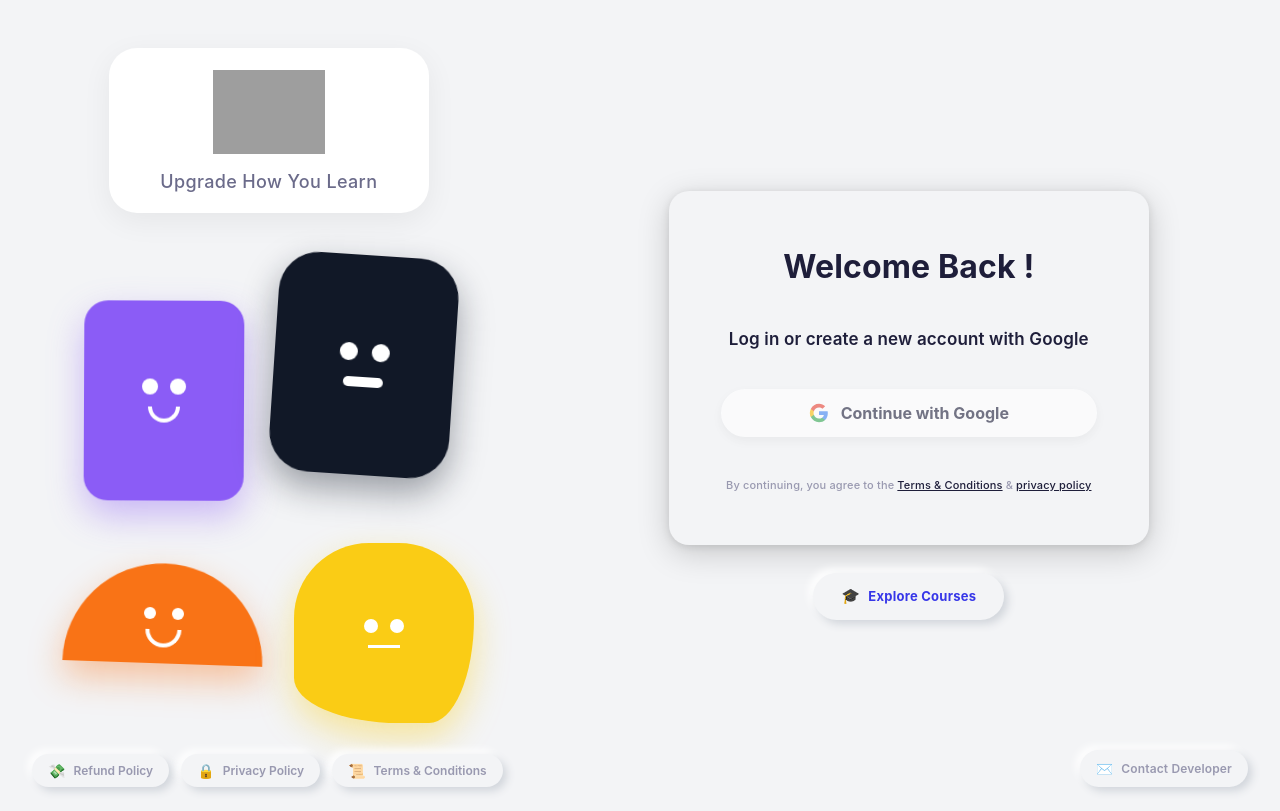
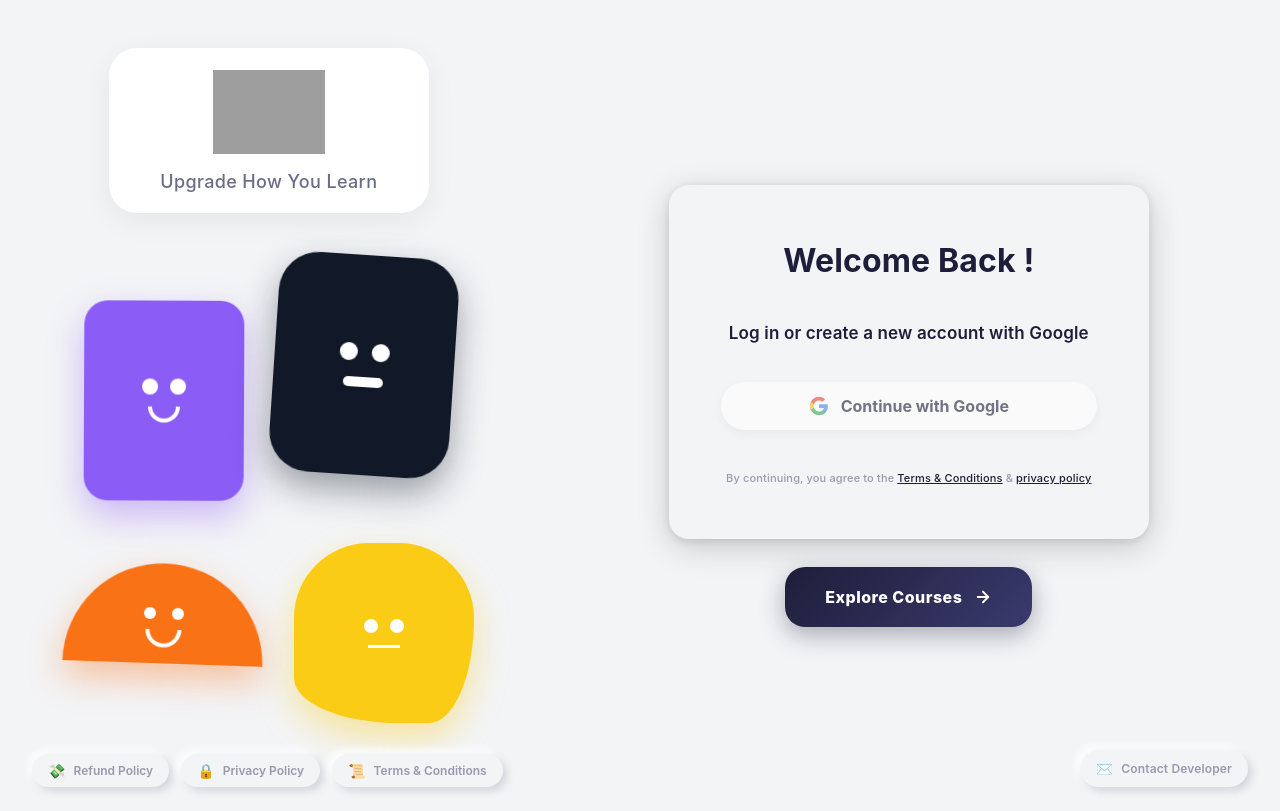
Before and after one commit to Tushaaaaarrrrrr/Teaching-llm, a Next.js app: page /login in a window 1280 px wide. Built offline with nearby package versions, Linux system fonts and the light colour scheme; grey boxes are pictures that could not be loaded.

Commit message:
style: remove hat emoji and finalize Explore Courses button

```diff
--- a/src/app/login/page.tsx
+++ b/src/app/login/page.tsx
@@ -214,8 +214,8 @@ function LoginContent() {
           <GoogleLoginButton onTermsClick={() => setShowTermsConditions(true)} onPrivacyClick={() => setShowPrivacyPolicy(true)} />
         </div>
 
-        {/* Explore Courses Button below the card */}
-        <div style={{ marginTop: '28px' }}>
+        {/* Explore Courses CTA below the card */}
+        <div style={{ marginTop: '28px', textAlign: 'center' }}>
           <a
             href="https://genziitian.in/courses"
             target="_blank"
@@ -223,28 +223,33 @@ function LoginContent() {
             style={{
               display: 'inline-flex',
               alignItems: 'center',
-              gap: '8px',
-              padding: '12px 28px',
-              borderRadius: '50px',
-              background: '#F3F4F6',
-              color: '#3636e8',
-              fontSize: '13px',
-              fontWeight: '700',
+              gap: '12px',
+              padding: '18px 40px',
+              borderRadius: '20px',
+              background: 'linear-gradient(135deg, #1e1e3a, #3a3a6e)',
+              color: '#fff',
+              fontSize: '16px',
+              fontWeight: '800',
               textDecoration: 'none',
-              boxShadow: '4px 4px 8px #d1d5db, -4px -4px 8px #ffffff',
-              transition: 'all 0.2s ease',
-              letterSpacing: '0.02em',
+              boxShadow: '0 8px 24px rgba(30, 30, 58, 0.35)',
+              transition: 'all 0.3s cubic-bezier(0.4, 0, 0.2, 1)',
+              letterSpacing: '0.03em',
+              position: 'relative',
+              overflow: 'hidden',
             }}
             onMouseOver={e => {
-              e.currentTarget.style.boxShadow = '2px 2px 4px #d1d5db, -2px -2px 4px #ffffff';
-              e.currentTarget.style.color = '#2020c0';
+              e.currentTarget.style.transform = 'translateY(-3px) scale(1.02)';
+              e.currentTarget.style.boxShadow = '0 14px 32px rgba(30, 30, 58, 0.45)';
             }}
             onMouseOut={e => {
-              e.currentTarget.style.boxShadow = '4px 4px 8px #d1d5db, -4px -4px 8px #ffffff';
-              e.currentTarget.style.color = '#3636e8';
+              e.currentTarget.style.transform = 'translateY(0) scale(1)';
+              e.currentTarget.style.boxShadow = '0 8px 24px rgba(30, 30, 58, 0.35)';
             }}
           >
-            <span style={{ fontSize: '15px' }}>🎓</span> Explore Courses
+            <span>Explore Courses</span>
+            <svg width="18" height="18" viewBox="0 0 24 24" fill="none" stroke="currentColor" strokeWidth="2.5" strokeLinecap="round" strokeLinejoin="round">
+              <line x1="5" y1="12" x2="19" y2="12"/><polyline points="12 5 19 12 12 19"/>
+            </svg>
           </a>
         </div>
 
```
